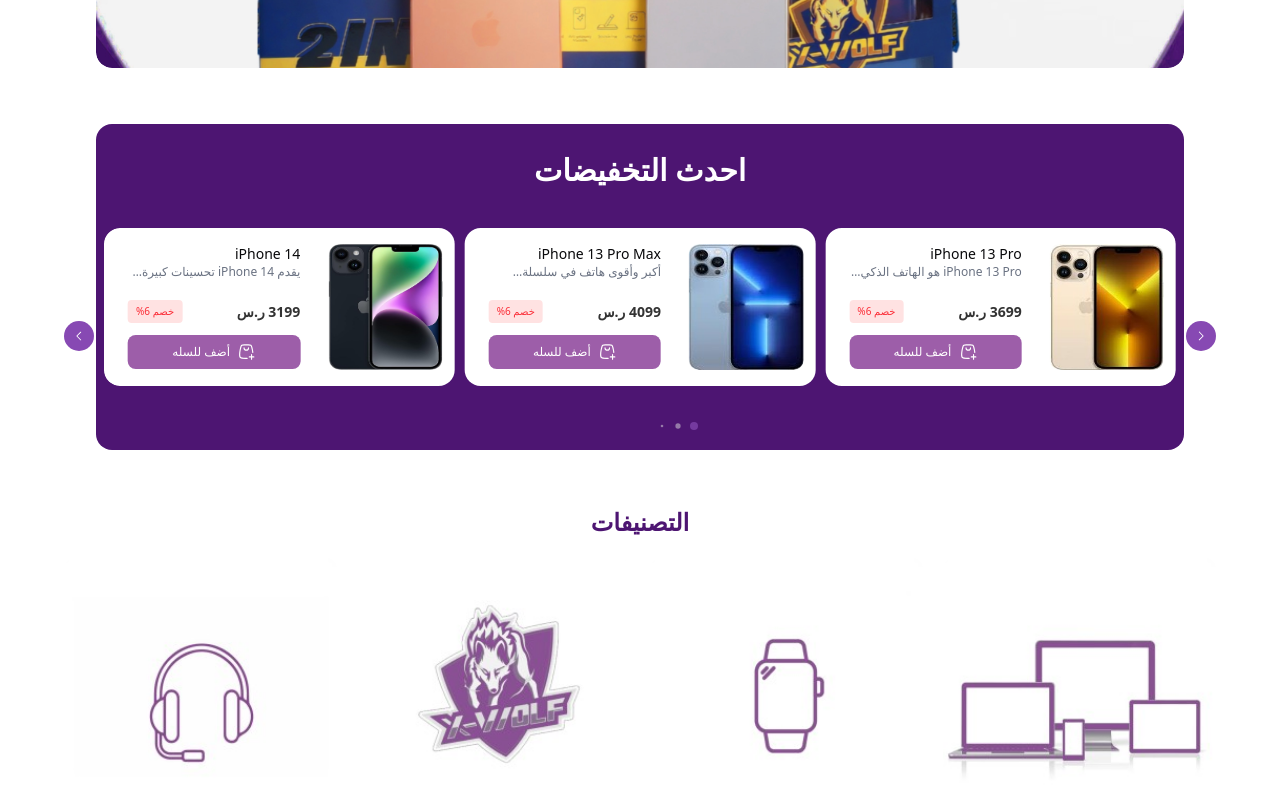
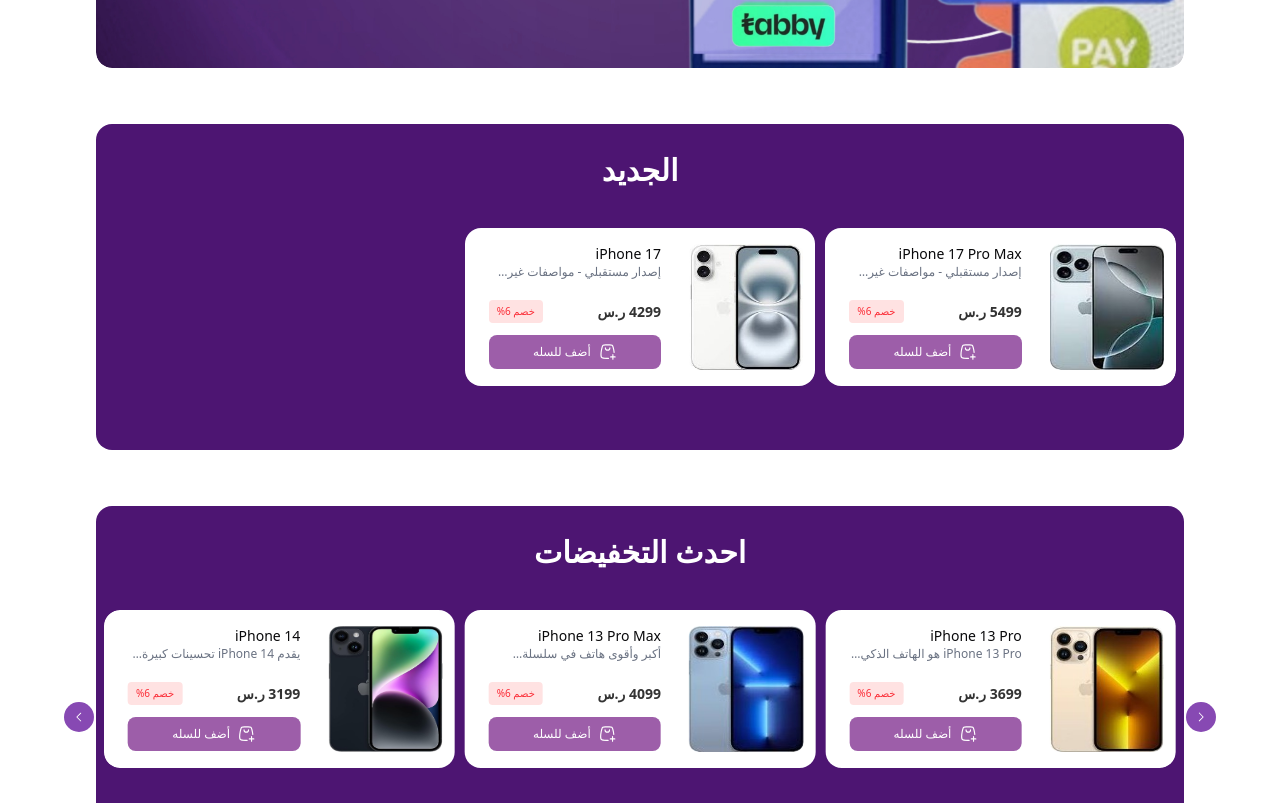
Before and after one commit to yahya-zakariaa/aletawiksa, a Next.js app: page / in a window 1280 px wide. Shown: the part 620-1423 px from the top of the page. Built offline with nearby package versions, Linux system fonts and the light colour scheme.

Commit message:
first commit

```diff
--- a/src/app/page.js
+++ b/src/app/page.js
@@ -1,5 +1,6 @@
 import CategoriesSlider from "@/components/CategoriesSlider";
 import HomeBanner from "@/components/HomeBanner";
+import Iphone17 from "@/components/Iphone17";
 import NewProducts from "@/components/NewProducts";
 import Slider from "@/components/Slider";
 import Image from "next/image";
@@ -10,6 +11,17 @@
     <main className="flex  flex-col items-center justify-between ">
       <div className="container w-[95%] md:w-[85%] overflow-hidden   mx-auto pt-36">
         <HomeBanner />
+      </div>
+      <div className="container w-[95%] md:w-[85%]    mx-auto mt-14 ">
+        <div className="bg-[#4d1572] w-full rounded-2xl pb-12 md:pb-16 pt-7 px-2 relative">
+          <div className="header mb-10 ">
+            <h2 className="text-3xl  font-bold text-center w-fit mx-auto text-white  ">
+              الجديد
+            </h2>
+          </div>
+
+          <Iphone17 />
+        </div>
       </div>
       <div className="container w-[95%] md:w-[85%]    mx-auto mt-14 ">
         <div className="bg-[#4d1572] w-full rounded-2xl pb-12 md:pb-16 pt-7 px-2 relative">
--- /dev/null
+++ b/src/components/Iphone17.jsx
@@ -0,0 +1,136 @@
+"use client";
+import React, { useEffect, useRef, useState } from "react";
+// Import Swiper React components
+import { Swiper, SwiperSlide } from "swiper/react";
+import phones from "@/data/phones.json";
+// Import Swiper styles
+import "swiper/css";
+import "swiper/css/pagination";
+
+// import required modules
+import { Autoplay, Pagination } from "swiper/modules";
+import Image from "next/image";
+import { toast } from "sonner";
+import Link from "next/link";
+export default function Iphone17() {
+  const paginationRef = useRef(null);
+
+  const addToCart = (product) => {
+    try {
+      const cartProducts = localStorage.getItem("cart");
+      let cart = cartProducts ? JSON.parse(cartProducts) : [];
+
+      // التحقق مما إذا كان المنتج موجودًا بالفعل في السلة
+      const existingProductIndex = cart.findIndex((p) => p.id === product.id);
+
+      if (existingProductIndex !== -1) {
+        // إذا كان المنتج موجودًا، نزيد الكمية فقط
+        cart[existingProductIndex].quantity += 1;
+        toast.info("تم زيادة كمية المنتج في السلة", { duration: 3000 });
+      } else {
+        // إذا لم يكن المنتج موجودًا، نضيفه مع كمية = 1
+        cart.push({ ...product, quantity: 1 });
+        toast.success("تم إضافة المنتج إلى السلة بنجاح!", { duration: 3000 });
+      }
+
+      localStorage.setItem("cart", JSON.stringify(cart));
+    } catch (error) {
+      console.error("Error adding to cart:", error);
+      toast.error("حدث خطأ أثناء إضافة المنتج إلى السلة", { duration: 3000 });
+    }
+  };
+  return (
+    <>
+      <Swiper
+        autoplay={{
+          delay: 3000,
+          disableOnInteraction: false,
+        }}
+        breakpoints={{
+          320: { slidesPerView: 2, spaceBetween: 10 }, // موبايل
+          540: { slidesPerView: 2 }, // تابلت
+          1024: { slidesPerView: 3 }, // لاب توب
+          1280: { slidesPerView: 3 }, // شاشات أكبر
+        }}
+        spaceBetween={10}
+        loop={true}
+        onInit={(swiper) => {
+          swiper.pagination.init();
+          swiper.pagination.update();
+        }}
+        pagination={{
+          el: ".custom-pagination1",
+          clickable: true,
+          dynamicBullets: true,
+        }}
+        modules={[Autoplay, Pagination]}
+        className="mySwiper overflow-hidden rounded-2xl"
+      >
+        {phones.news2.map((p, i) => (
+          <SwiperSlide key={i} className="">
+            <Link
+              href={`/products/${p.category}/${p.type}/${p.id}`}
+              className="product sm:px-3 p-2 sm:py-4 rounded-2xl bg-white    block  w-full  "
+            >
+              <div className="flex sm:flex-row flex-col items-center sm:items-start gap-4">
+                <div className="image sm:aspect-[3/3.3] aspect-[1.8/1.2] w-full relative max-w-[100%] sm:max-w-[35%] h-full">
+                  <Image
+                    src={p.image}
+                    alt={p.name}
+                    fill
+                    quality={100}
+                    unoptimized
+                    className=" mx-auto aspect-square md:max-w-[230px] max-w-[130px] md:max-h-[300px] max-h-[180px]  rounded-lg"
+                  />
+                </div>
+                <div className="flex flex-col justify-between sm:px-3 w-full sm:max-w-[70%]">
+                  <h3 className="sm:text-sm text-xs w-full text-nowrap">
+                    {p.name}
+                  </h3>
+                  <p className="text-xs text-gray-500 line-clamp-1">
+                    {p.description}
+                  </p>
+                  <div className="flex items-center justify-between sm:mt-5 mt-8">
+                    <span className="sm:text-md text-[14px] font-bold text-[#333] ">
+                      {p.price} ر.س
+                    </span>
+                    <span className="text-[10px] text-red-500 bg-red-100 sm:px-2 sm:py-1 px-1 py-0.5 rounded">
+                      خصم {p.discount}%
+                    </span>
+                  </div>
+                  <button
+                    onClick={() => addToCart(p)}
+                    className="bg-[#9d5ea9] sm:text-md text-xs text-white w-full py-2 rounded-md mt-3 flex items-center justify-center gap-2 hover:bg-[#6b1fa3] transition-colors cursor-pointer"
+                  >
+                    <svg
+                      xmlns="http://www.w3.org/2000/svg"
+                      width="18"
+                      height="18"
+                      viewBox="0 0 24 24"
+                    >
+                      <g
+                        fill="none"
+                        stroke="currentColor"
+                        stroke-linecap="round"
+                        stroke-linejoin="round"
+                        stroke-width="1.5"
+                      >
+                        <path d="M20.177 12.511c-.35-3.002-.863-5.253-1.338-6.852c-.389-1.312-.584-1.968-1.382-2.563S15.843 2.5 14.211 2.5H8.79c-1.632 0-2.448 0-3.246.596c-.798.595-.993 1.251-1.382 2.563c-.475 1.599-.987 3.85-1.337 6.852c-.413 3.539-.62 5.308.573 6.648C4.591 20.5 6.524 20.5 10.392 20.5h2.216" />
+                        <path d="M8.5 6.5a3 3 0 0 0 6 0m1 12h6m-3 3v-6" />
+                      </g>
+                    </svg>
+                    أضف للسله
+                  </button>
+                </div>
+              </div>
+            </Link>
+          </SwiperSlide>
+        ))}
+      </Swiper>
+      <div
+        ref={paginationRef}
+        className="custom-pagination1 absolute left-1/2  w-full"
+      ></div>
+    </>
+  );
+}
--- a/src/data/phones.json
+++ b/src/data/phones.json
@@ -420,6 +420,44 @@
       ]
     }
   ],
+  "news2": [
+    {
+      "id": 13,
+      "name": "iPhone 17",
+      "description": "إصدار مستقبلي - مواصفات غير معلنة. يُتوقع أن يمثل iPhone 17 نقلة نوعية كبيرة في تصميم وتقنية الهواتف الذكية. قد يشمل ذلك تقنيات شاشة مبتكرة (مثل الشاشة القابلة للطي أو الخالية من القطع)، تطورات ثورية في أنظمة الكاميرا والذكاء الاصطنائي، وأداء غير مسبوق بشريحة A19 Bionic. قد تركز apple أيضًا على الاستدامة باستخدام مواد معاد تدويرها بنسبة أعلى. سيتم تحديث البيانات عند الإطلاق الرسمي.",
+      "category": "phones",
+      "type": "apple",
+      "price": 4299,
+      "discount": 6,
+      "image": "/iphone-17.jpg",
+      "colors": [
+        {
+          "name": "Placeholder Color 1"
+        },
+        {
+          "name": "Placeholder Color 2"
+        }
+      ]
+    },
+    {
+      "id": 14,
+      "name": "iPhone 17 Pro Max",
+      "description": "إصدار مستقبلي - مواصفات غير معلنة. يُتوقع أن يكون iPhone 17 Pro Max هو ذروة الابتكار التكنولوجي من Apple. قد يجمع بين جميع ميزات الجيل الجديد في هاتف واحد: تصميم ثوري، شاشة كبيرة مذهلة بتقنية جديدة، نظام كاميرا Pro يغير قواعد اللعبة، أداء خارق بشريحة A19 Pro، وتكامل غير مسبوق مع أجهزة apple الأخرى لإنشاء تجربة مستخدم لا تنافس. سيتم تحديث البيانات عند الإطلاق الرسمي.",
+      "category": "phones",
+      "type": "apple",
+      "price": 5499,
+      "discount": 6,
+      "image": "/iphone-17-pro-max.jpg",
+      "colors": [
+        {
+          "name": "برتقالي"
+        },
+        {
+          "name": "اسود"
+        }
+      ]
+    }
+  ],
   "samsung": [
     {
       "id": 101,
```
